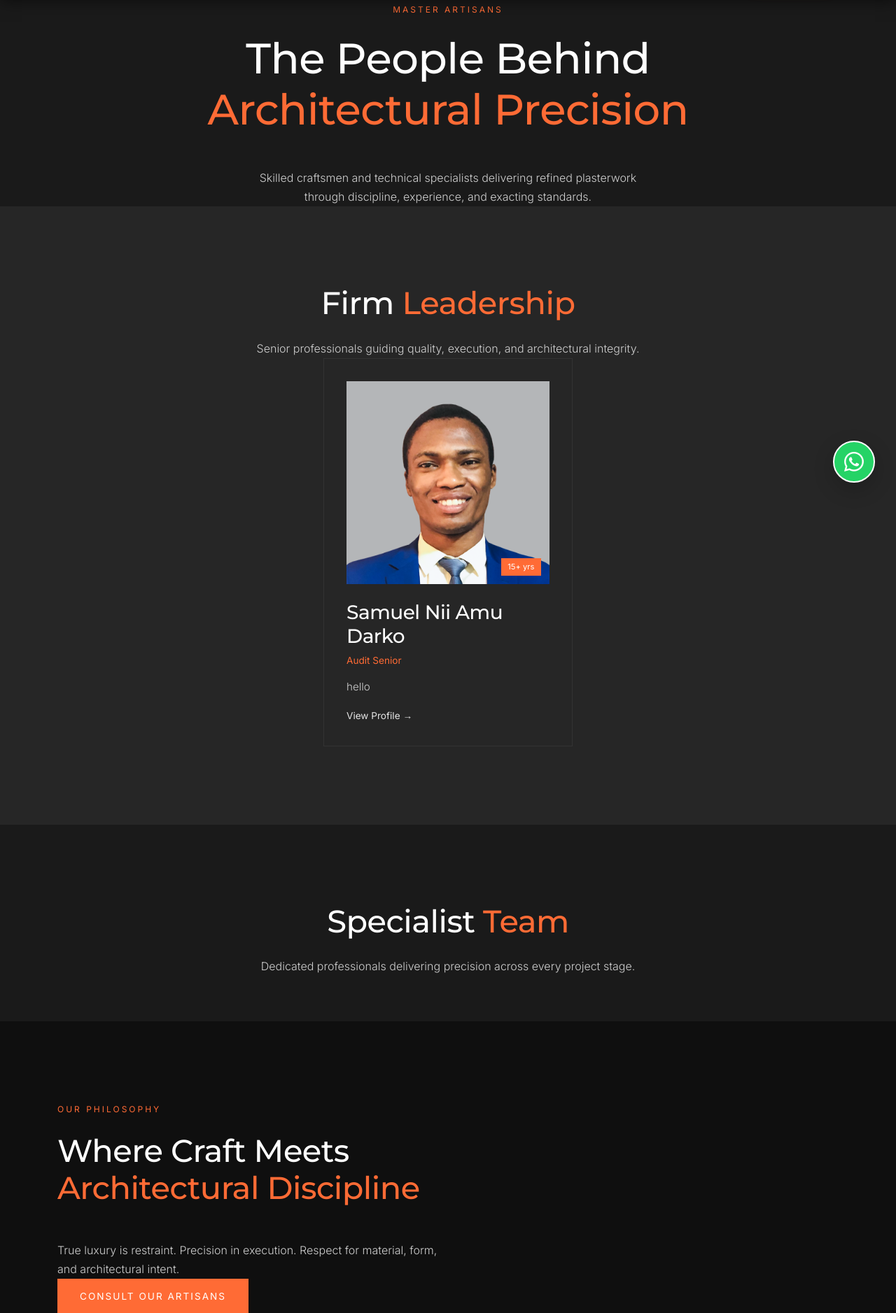
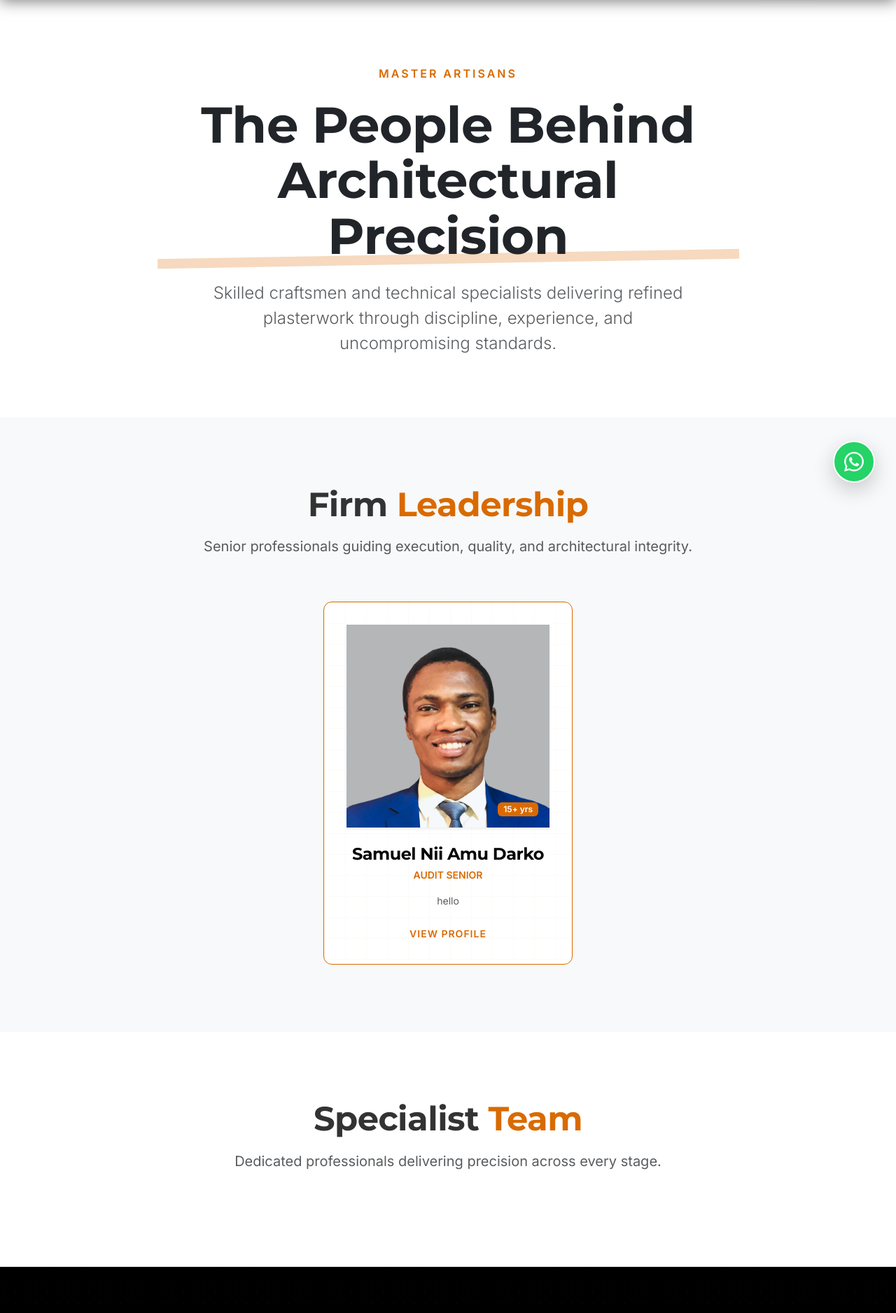
Before and after one commit to NiiDk/sellux_plaster, a Django app: page /team/ in a window 1280 px wide. Shown: the part 80-1957 px from the top of the page at 70% size. Run offline with Django 4.2, Linux system fonts and the light colour scheme; data comes from the database, SQL or seed files in the repository; data that the repository does not hold is empty.

Commit message:
Update team_list.html

```diff
--- a/templates/team/team_list.html
+++ b/templates/team/team_list.html
@@ -7,67 +7,83 @@
 {% block content %}
 
 <!-- HERO -->
-<section class="hero bg-charcoal text-center">
-    <div class="container min-vh-70 d-flex align-items-center">
-        <div class="mx-auto" style="max-width: 760px;">
-            <span class="section-label mb-4 d-inline-block">
-                MASTER ARTISANS
+<section class="py-5 bg-white position-relative overflow-hidden">
+    <div class="container pt-5 pb-4">
+        <div class="row justify-content-center text-center">
+            <div class="col-lg-9 animate__animated animate__fadeInUp">
+
+                <h6 class="text-primary fw-bold letter-spacing-3 text-uppercase mb-4">
+                    Master Artisans
+                </h6>
+
+                <h1 class="display-2 fw-bold text-dark mb-4" style="line-height: 1.1;">
+                    The People Behind<br>
+                    <span class="position-relative d-inline-block">
+                        <span class="position-relative z-1">Architectural Precision</span>
+                        <span class="position-absolute bottom-0 start-0 w-100 bg-primary opacity-25"
+                              style="height: 14px; transform: rotate(-1deg);"></span>
                     </span>
-
-            <h1 class="display-1 fw-light mb-5 text-white">
-                The People Behind<br>
-                <span class="text-orange fw-normal">Architectural Precision</span>
                 </h1>
 
-            <p class="hero-text mb-0">
-                Skilled craftsmen and technical specialists delivering refined
-                plasterwork through discipline, experience, and exacting standards.
+                <p class="lead text-muted col-lg-10 mx-auto fw-light fs-4">
+                    Skilled craftsmen and technical specialists delivering refined plasterwork
+                    through discipline, experience, and uncompromising standards.
                 </p>
+
+            </div>
         </div>
     </div>
 </section>
 
 <!-- LEADERSHIP -->
-<section class="section bg-charcoal-light">
-    <div class="container">
+<section class="py-5 bg-light">
+    <div class="container py-5">
 
-        <div class="section-header text-center mb-12">
-            <h2 class="display-2 fw-light text-white mb-4">
-                Firm <span class="text-orange">Leadership</span>
+        <div class="row justify-content-center mb-5">
+            <div class="col-lg-8 text-center">
+                <h2 class="display-5 fw-bold mb-3">
+                    Firm <span class="text-primary">Leadership</span>
                 </h2>
-            <p class="section-subtext">
-                Senior professionals guiding quality, execution, and architectural integrity.
+                <p class="text-muted fs-5">
+                    Senior professionals guiding execution, quality, and architectural integrity.
                 </p>
             </div>
+        </div>
 
-        <div class="row g-6 justify-content-center">
+        <div class="row g-4 justify-content-center">
             {% for member in firm_leadership %}
             <div class="col-lg-4 col-md-6">
 
-                <div class="leader-card">
-                    <div class="leader-image">
+                <div class="advantage-card h-100 text-center">
+
+                    <div class="mb-4 position-relative">
                         <img src="{{ member.profile_image.url }}"
-                             alt="{{ member.get_full_name }}">
-                        <span class="experience-badge">
+                             alt="{{ member.get_full_name }}"
+                             class="img-fluid shadow-sm"
+                             style="aspect-ratio: 1 / 1; object-fit: cover;">
+
+                        <span class="badge bg-primary text-white position-absolute bottom-0 end-0 m-3">
                             {{ member.years_of_experience|default:"15+" }} yrs
                         </span>
                     </div>
 
-                    <div class="leader-content">
-                        <h3 class="leader-name">
+                    <h4 class="fw-bold mb-1">
                         {{ member.get_full_name }}
-                        </h3>
-                        <p class="leader-title">
+                    </h4>
+
+                    <p class="text-primary fw-bold small mb-3 text-uppercase">
                         {{ member.job_title }}
                     </p>
-                        <p class="leader-bio">
-                            {{ member.bio|truncatewords:24 }}
+
+                    <p class="text-muted small mb-4">
+                        {{ member.bio|truncatewords:22 }}
                     </p>
 
-                        <a href="{{ member.get_absolute_url }}" class="text-link">
-                            View Profile →
+                    <a href="{{ member.get_absolute_url }}"
+                       class="small fw-bold text-primary text-uppercase ls-1 text-decoration-none">
+                        View Profile
                     </a>
-                    </div>
+
                 </div>
 
             </div>
@@ -78,47 +94,53 @@
 </section>
 
 <!-- SPECIALISTS -->
-<section class="section bg-charcoal">
-    <div class="container">
+<section class="py-5 bg-white">
+    <div class="container py-5">
 
-        <div class="section-header text-center mb-12">
-            <h2 class="display-2 fw-light text-white mb-4">
-                Specialist <span class="text-orange">Team</span>
+        <div class="row justify-content-center mb-5">
+            <div class="col-lg-8 text-center">
+                <h2 class="display-5 fw-bold mb-3">
+                    Specialist <span class="text-primary">Team</span>
                 </h2>
-            <p class="section-subtext">
-                Dedicated professionals delivering precision across every project stage.
+                <p class="text-muted fs-5">
+                    Dedicated professionals delivering precision across every stage.
                 </p>
             </div>
+        </div>
 
-        <div class="row g-5">
+        <div class="row g-4">
             {% for member in associates %}
-            <div class="col-lg-3 col-md-4 col-6">
+            <div class="col-6 col-md-4 col-lg-3">
 
-                <div class="specialist-card">
+                <a href="{{ member.get_absolute_url }}"
+                   class="advantage-card h-100 text-center text-decoration-none d-block">
+
+                    <div class="mb-4">
                         <img src="{{ member.profile_image.url }}"
                              alt="{{ member.get_full_name }}"
-                         class="specialist-image">
+                             class="rounded-circle"
+                             style="width: 90px; height: 90px; object-fit: cover;">
+                    </div>
 
-                    <h4 class="specialist-name">
+                    <h6 class="fw-bold text-dark mb-1">
                         {{ member.get_full_name }}
-                    </h4>
+                    </h6>
 
-                    <p class="specialist-title">
+                    <p class="small text-primary fw-bold text-uppercase mb-3">
                         {{ member.job_title }}
                     </p>
 
                     {% if member.specializations %}
-                    <div class="specialist-tags">
+                    <div>
                         {% for spec in member.specializations|slice:":2" %}
-                        <span>{{ spec }}</span>
+                        <span class="badge bg-light text-dark small fw-light me-1">
+                            {{ spec }}
+                        </span>
                         {% endfor %}
                     </div>
                     {% endif %}
 
-                    <a href="{{ member.get_absolute_url }}" class="text-link small">
-                        Details →
                 </a>
-                </div>
 
             </div>
             {% endfor %}
@@ -128,194 +150,60 @@
 </section>
 
 <!-- VALUES -->
-<section class="section bg-charcoal-dark">
-    <div class="container">
+<section class="py-5 bg-black text-white position-relative footer-pattern">
+    <div class="bg-pattern-dots position-absolute top-0 start-0 w-100 h-100 opacity-25"></div>
 
-        <div class="row align-items-center g-10">
+    <div class="container py-5 position-relative z-1">
+        <div class="row align-items-center g-5">
+
             <div class="col-lg-6">
+                <h6 class="text-primary fw-bold letter-spacing-3 text-uppercase mb-4">
+                    Our Philosophy
+                </h6>
 
-                <span class="section-label mb-4 d-inline-block">
-                    OUR PHILOSOPHY
-                </span>
-
-                <h2 class="display-2 fw-light text-white mb-5">
-                    Where Craft Meets<br>
-                    <span class="text-orange">Architectural Discipline</span>
+                <h2 class="display-5 fw-bold mb-4">
+                    Where Craft Meets <br>
+                    <span class="text-primary">Architectural Discipline</span>
                 </h2>
 
-                <p class="values-text mb-6">
+                <p class="text-white-50 fs-5 lh-lg mb-5">
                     True luxury is restraint. Precision in execution.
                     Respect for material, form, and architectural intent.
                 </p>
 
-                <a href="{% url 'contact:contact_us' %}" class="primary-btn">
+                <a href="{% url 'contact:contact_us' %}"
+                   class="btn btn-primary px-5 py-3 rounded-pill fw-bold">
                     Consult Our Artisans
                 </a>
-
             </div>
 
             <div class="col-lg-6">
-                <div class="row g-5">
+                <div class="row g-4">
                     {% for value in values %}
                     <div class="col-md-6">
-
-                        <div class="value-card">
-                            <span class="value-number">
+                        <div class="border border-white border-opacity-10 p-4 h-100">
+                            <span class="fw-bold text-primary fs-4 d-block mb-3">
                                 0{{ forloop.counter }}
                             </span>
-                            <h5 class="value-title">
+                            <h5 class="fw-bold mb-2">
                                 {{ value.title }}
                             </h5>
-                            <p class="value-description">
+                            <p class="text-white-50 small mb-0">
                                 {{ value.description }}
                             </p>
                         </div>
-
                     </div>
                     {% endfor %}
                 </div>
             </div>
+
         </div>
-
     </div>
 </section>
 
 <style>
-:root {
-    --charcoal: #1a1a1a;
-    --charcoal-light: #262626;
-    --charcoal-dark: #0f0f0f;
-    --border-dark: #333;
-    --orange: #ff6b35;
-    --white-soft: #e5e5e5;
-    --white-muted: #cfcfcf;
-}
-
-/* Base */
-.section {
-    padding: 7rem 0;
-}
-.bg-charcoal { background: var(--charcoal); }
-.bg-charcoal-light { background: var(--charcoal-light); }
-.bg-charcoal-dark { background: var(--charcoal-dark); }
-.text-orange { color: var(--orange); }
-
-/* Typography */
-.display-1 { font-size: 3.8rem; }
-.display-2 { font-size: 2.8rem; }
-.hero-text,
-.section-subtext,
-.values-text {
-    color: var(--white-muted);
-    font-weight: 300;
-    line-height: 1.7;
-    max-width: 560px;
-    margin: 0 auto;
-}
-.section-label {
-    font-size: 0.75rem;
-    letter-spacing: 3px;
-    text-transform: uppercase;
-    color: var(--orange);
-}
-
-/* Cards */
-.leader-card,
-.specialist-card,
-.value-card {
-    border: 1px solid var(--border-dark);
-    padding: 2rem;
-    height: 100%;
-}
-
-.leader-image {
-    position: relative;
-    margin-bottom: 1.5rem;
-}
-.leader-image img {
-    width: 100%;
-    aspect-ratio: 1 / 1;
-    object-fit: cover;
-}
-.experience-badge {
-    position: absolute;
-    bottom: 0.75rem;
-    right: 0.75rem;
-    background: var(--orange);
-    color: #fff;
-    font-size: 0.7rem;
-    padding: 0.25rem 0.6rem;
-}
-
-.leader-name,
-.specialist-name,
-.value-title {
-    color: #fff;
-    font-weight: 500;
-}
-.leader-title,
-.specialist-title {
-    color: var(--orange);
-    font-size: 0.85rem;
-}
-.leader-bio,
-.value-description {
-    color: var(--white-muted);
-    font-weight: 300;
-    font-size: 0.95rem;
-}
-
-/* Links & Buttons */
-.text-link {
-    color: var(--white-soft);
-    font-size: 0.85rem;
-    text-decoration: none;
-}
-.text-link:hover {
-    color: var(--orange);
-}
-
-.primary-btn {
-    display: inline-block;
-    background: var(--orange);
-    color: #fff;
-    padding: 0.9rem 2rem;
-    font-size: 0.85rem;
-    text-transform: uppercase;
-    letter-spacing: 2px;
-    text-decoration: none;
-}
-
-/* Specialist */
-.specialist-image {
-    width: 96px;
-    height: 96px;
-    border-radius: 50%;
-    object-fit: cover;
-    margin-bottom: 1rem;
-}
-.specialist-tags span {
-    display: inline-block;
-    font-size: 0.7rem;
-    color: var(--white-muted);
-    border: 1px solid var(--border-dark);
-    padding: 0.2rem 0.5rem;
-    margin-right: 0.3rem;
-}
-
-/* Values */
-.value-number {
-    color: var(--orange);
-    font-size: 1.6rem;
-    font-weight: 300;
-}
-
-/* Responsive */
-@media (max-width: 768px) {
-    .display-1 { font-size: 2.6rem; }
-    .display-2 { font-size: 2.1rem; }
-    .section { padding: 5rem 0; }
-}
+.letter-spacing-3 { letter-spacing: 3px; }
+.ls-1 { letter-spacing: 1px; }
 </style>
 
 {% endblock %}
```
Lines whose indentation alone changed are shown as unchanged.
